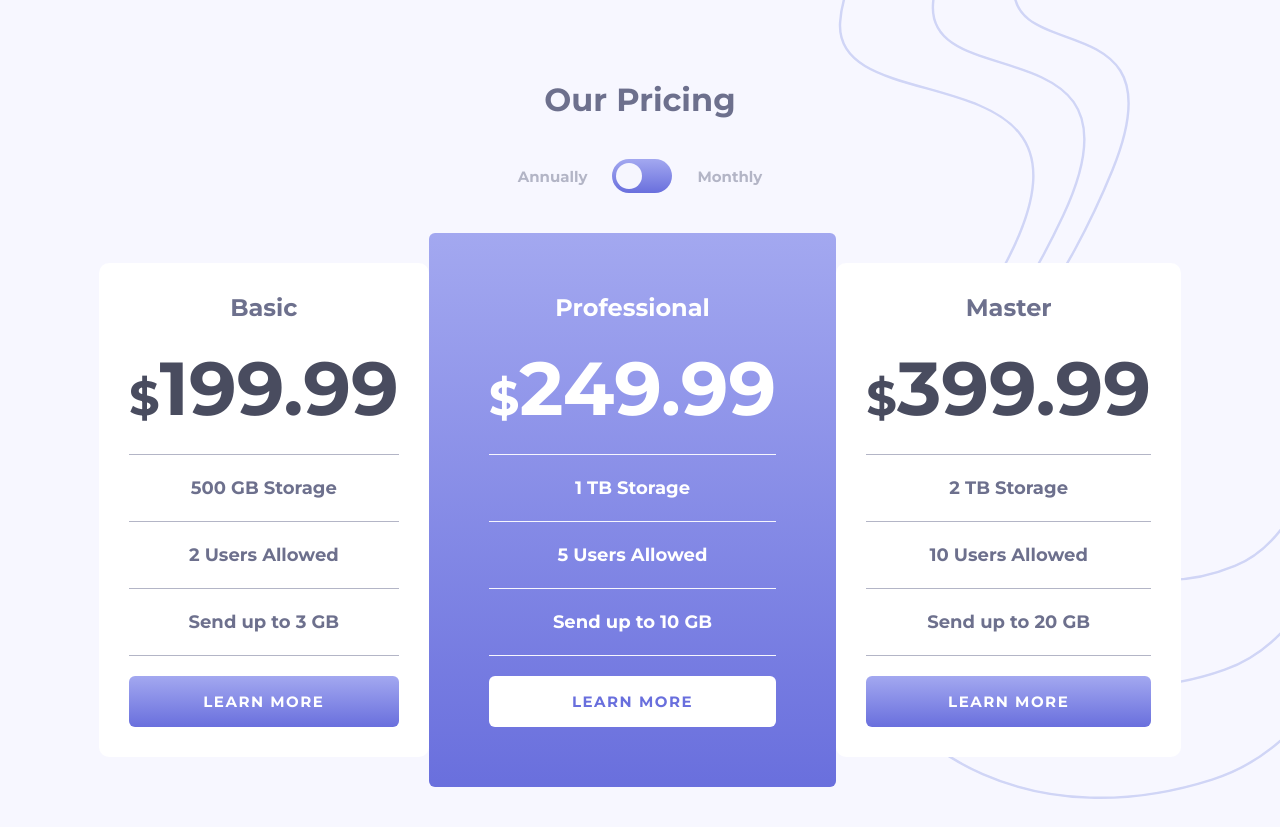
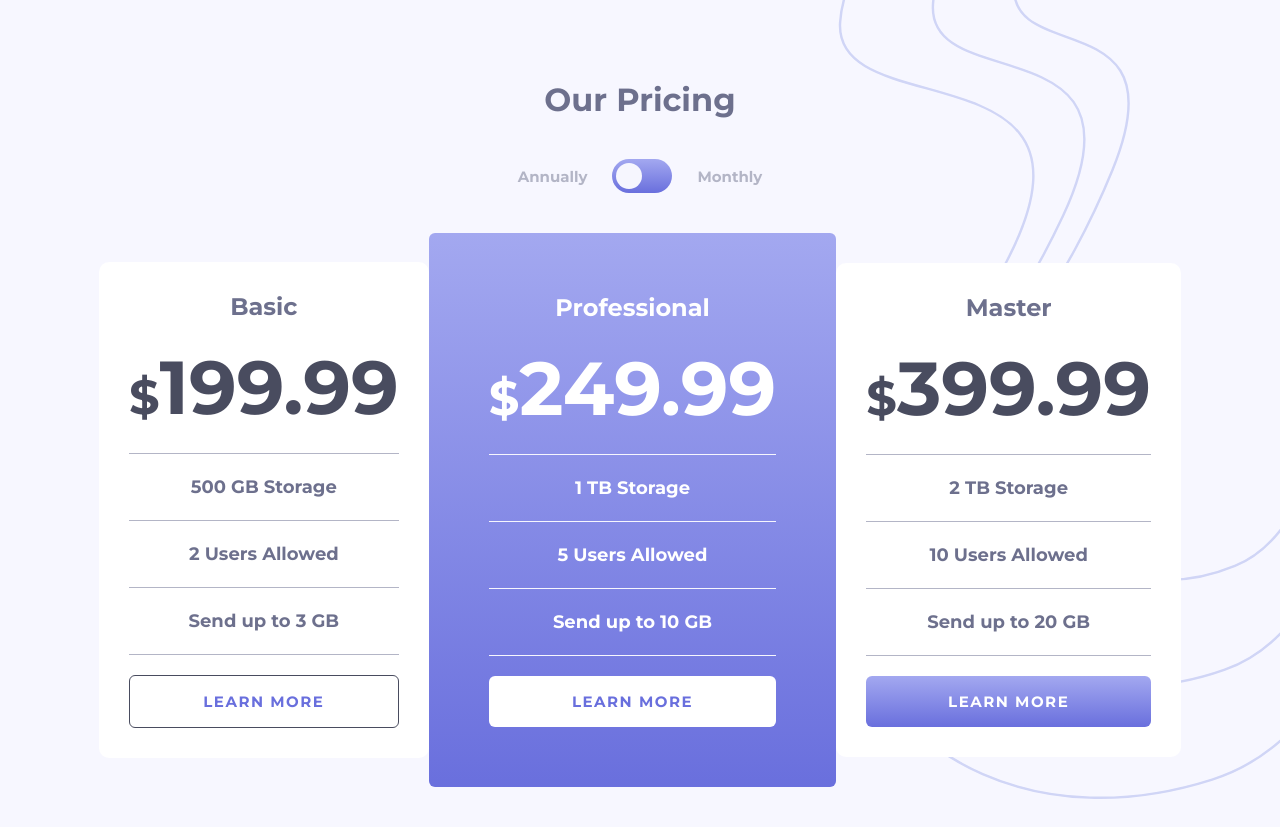
Before and after one commit to CipiVlad/pricing_components, a React (Vite) app: page / in a window 1280 px wide. In both pictures the pointer is over the link 263 px from the left and 701 px from the top of the page. Built offline with nearby package versions, Linux system fonts and the light colour scheme.

Commit message:
added hover to atag buttongs

```diff
--- a/src/scss/PriceList.scss
+++ b/src/scss/PriceList.scss
@@ -12,6 +12,7 @@
         width: 100%;
         text-align: center;
     }
+
 
     .price_card_container:nth-of-type(1),
     .price_card_container:nth-of-type(3) {
@@ -66,6 +67,12 @@
             color: white;
             text-decoration: none;
             letter-spacing: 0.1em;
+        }
+
+        a:hover {
+            background: white;
+            color: hsl(237, 63%, 64%);
+            border: 1px solid $dark-grayish-blue;
         }
 
 
@@ -123,6 +130,13 @@
             text-decoration: none;
             letter-spacing: 0.1em;
         }
+
+        a:hover {
+            background: transparent;
+            color: white;
+            border: 1px solid white;
+        }
+
 
     }
 }
```
